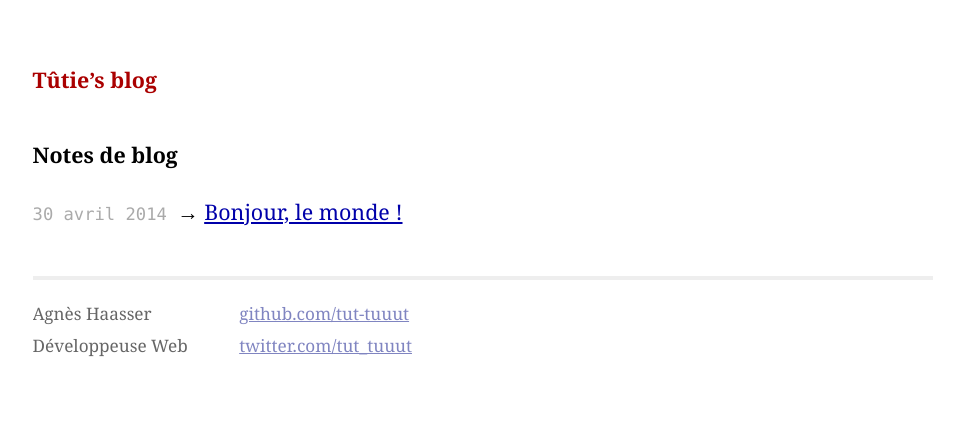
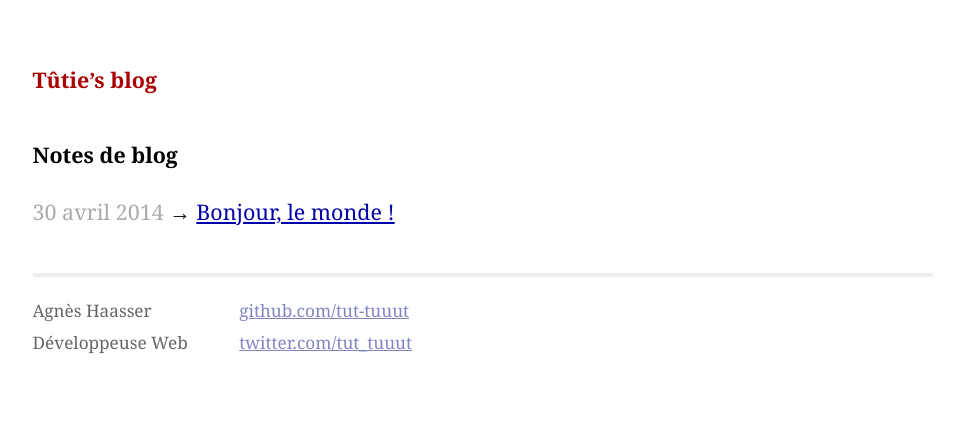
Before and after one commit to tut-tuuut/tut-tuuut.github.io, a Jekyll site: the page built from index.html, in a window 1280 px wide. Shown: the top 446 px of the page, without its empty margins (157-1121 px from the left). Built offline with Jekyll 4.4.1, drawn with Linux system fonts in a browser that asks for light colours; Markdown is read by kramdown in place of the engine named in the settings.

Commit message:
Mod: enlarge date size

```diff
--- a/css/main.css
+++ b/css/main.css
@@ -45,8 +45,6 @@ a:visited { color: #a0a; }
 
 .posts span {
   color: #aaa;
-  font-family: Monaco, "Courier New", monospace;
-  font-size: 80%;
 }
 
 /*****************************************************************************/
```
